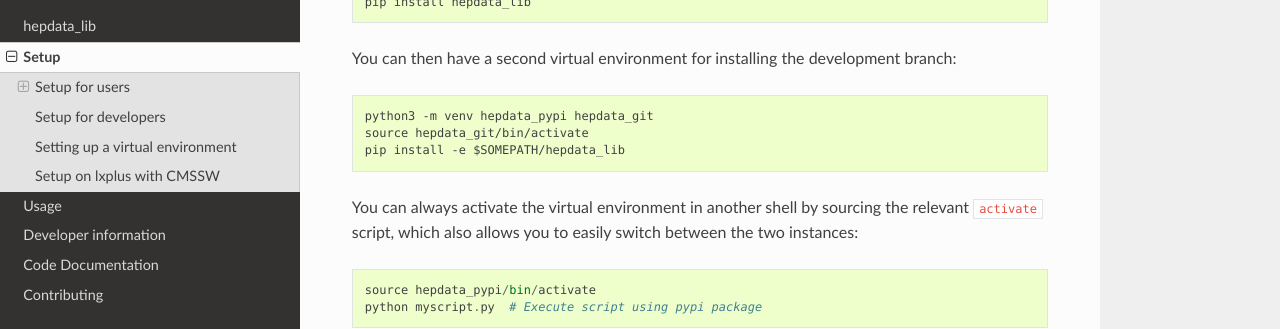
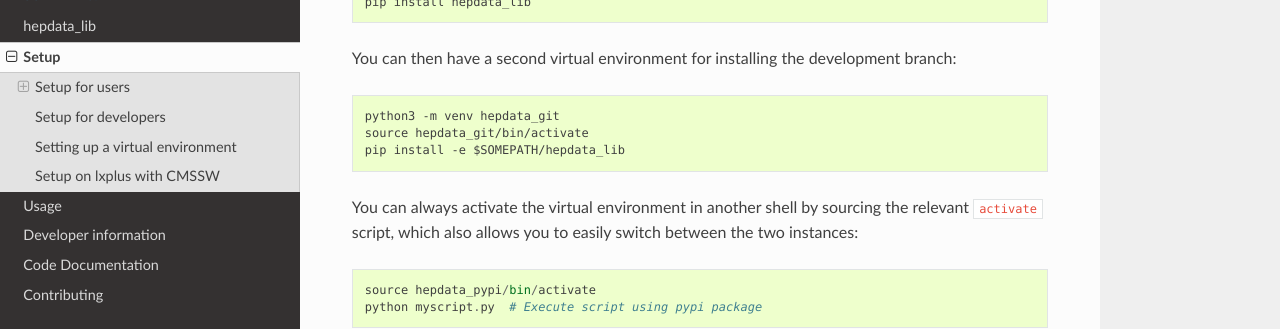
Before and after one commit to HEPData/hepdata_lib, a Sphinx documentation site: the page built from docs/setup.rst, in a window 1280 px wide and 900 px high, scrolled down 1693 px. Shown: the part 151-480 px from the top of the window. Built offline with Sphinx 7.4.7 and the Read the Docs theme 2.0.0, drawn with Linux system fonts in a browser that asks for light colours.

Commit message:
docs: tweak "Further examples" etc.
* Tweak "Further examples" so Binder on same line as text on GitHub.
* Remove pin on docutils==0.19, as not needed in recent Sphinx versions.
* Fix a copy-and-paste typo in setup.rst.

```diff
--- a/docs/requirements.txt
+++ b/docs/requirements.txt
@@ -1,4 +1,3 @@
 Sphinx<7
 sphinx_rtd_theme
-docutils==0.19
 sphinx-mdinclude
--- a/docs/setup.rst
+++ b/docs/setup.rst
@@ -86,7 +86,7 @@
 
 ::
 
-    python3 -m venv hepdata_pypi hepdata_git
+    python3 -m venv hepdata_git
     source hepdata_git/bin/activate
     pip install -e $SOMEPATH/hepdata_lib
 
```
Also changed, not shown: README.md (+4 -8 lines).
